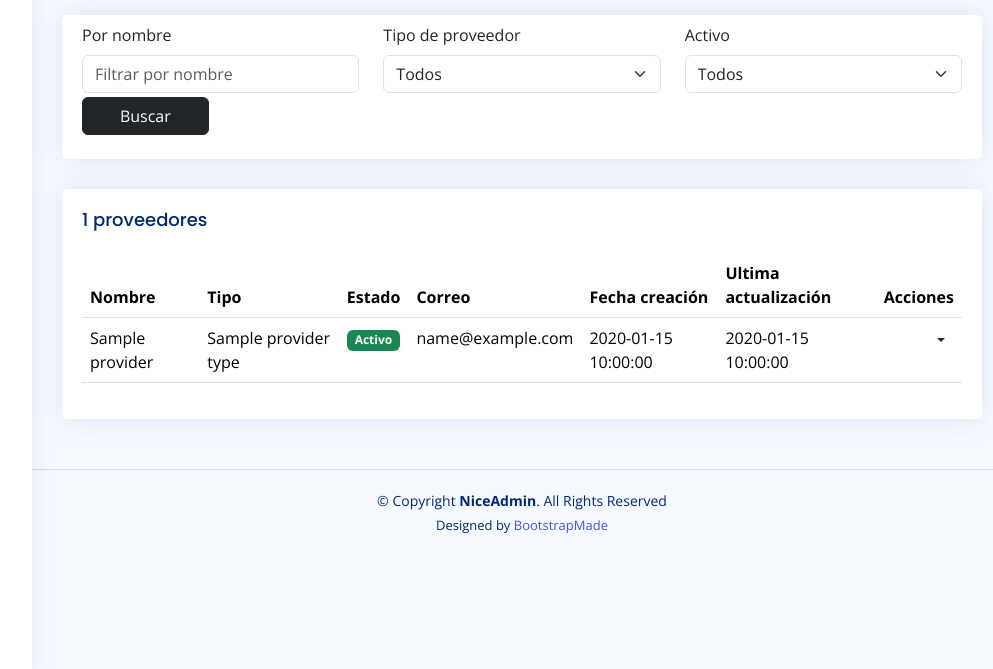
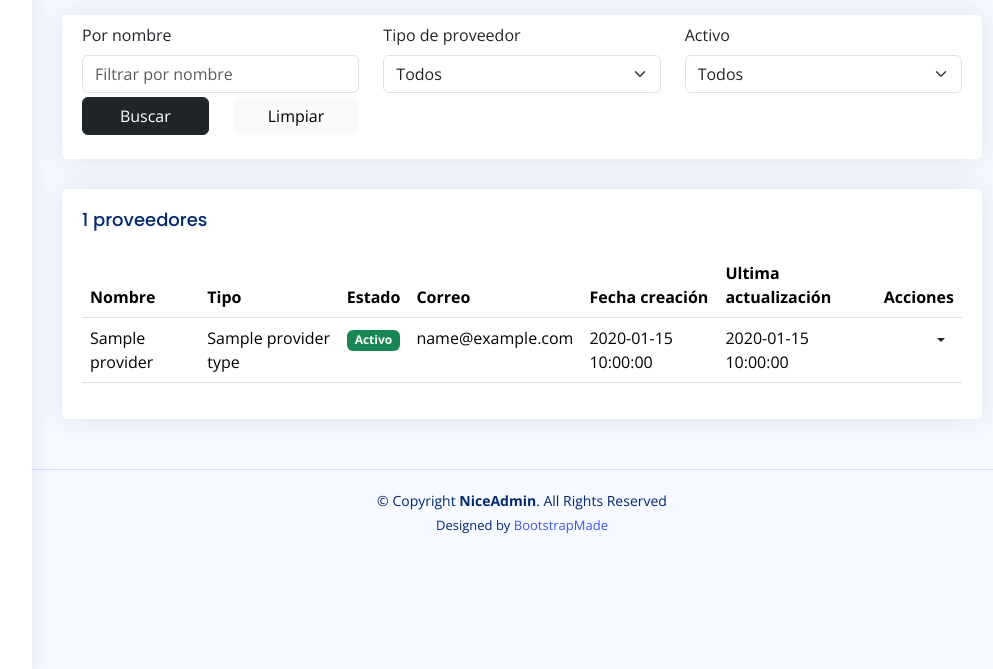
Before and after one commit to lluis-fontbote/contabilidapp, a Symfony app: template symfony-app/templates/provider/index.html.twig in a window 1280 px wide. Shown: the part 131-800 px from the top of the page, without its empty margins (268-1261 px from the left). Run offline with Twig, Linux system fonts and the light colour scheme; the template is opened without the code that fills it: most values are stand-ins (such as "Sample title", 1, 10 or a date in 2020); some libraries are stand-ins or nearby versions.

Commit message:
feat(providers): clear filters button

```diff
--- a/symfony-app/templates/provider/index.html.twig
+++ b/symfony-app/templates/provider/index.html.twig
@@ -24,8 +24,8 @@
         </div>
         <div class="card card--filtres">
             <div class="card-content collapse show">
-                <form action="{{ path('provider.index') }}">
-                    <div class="card-body mt-2">
+                <div class="card-body mt-2">
+                    <form action="{{ path('provider.index') }}">
                         <div class="row">
                             <div class="col-sm-4">
                                 <div class="mb-1">
@@ -57,9 +57,12 @@
                             <div class="col-sm-2 d-flex align-items-end">
                                 <button class="btn btn-dark w-100 mb-1">Buscar</button>
                             </div>
+                    </form>
+                            <div class="col-sm-2 d-flex align-items-end">
+                                <a href="{{ path("provider.index") }}" class="btn btn-light w-100 mb-1">Limpiar</a>
+                            </div>
                         </div>
-                    </div>
-                </form>
+                </div>
             </div>
 
         </div>
```
